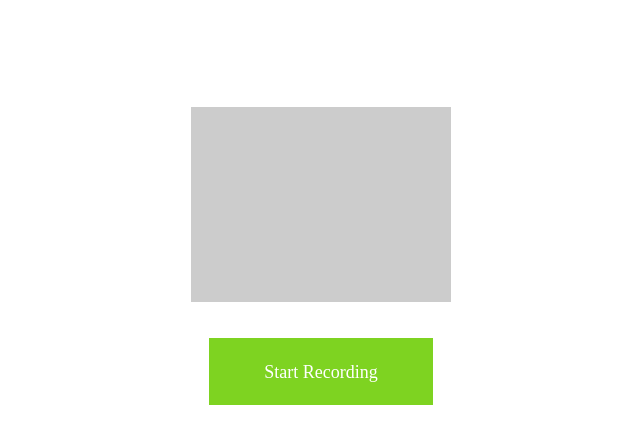
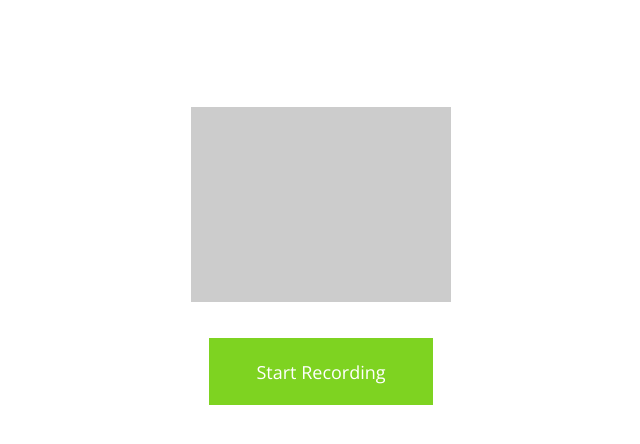
Before and after one commit to ericzou/gif, a plain HTML site: page src/index.html in a window 1280 px wide. Shown: the full height of the page, 319-959 px from the left. Drawn offline with nearby package versions, Linux system fonts and the light colour scheme.

Commit message:
added google font open sans

```diff
--- a/src/index.html
+++ b/src/index.html
@@ -4,6 +4,7 @@
   <title></title>
 </head>
 <link rel="stylesheet" type="text/css" href="css/reset.css">
+<link href='http://fonts.googleapis.com/css?family=Open+Sans' rel='stylesheet' type='text/css'>
 
 <style type="text/css">
 .main {
@@ -12,7 +13,7 @@
   display: flex;
   flex-direction: column;
   align-items: center;
-  font-family: OpenSans;
+  font-family: 'Open Sans', sans-serif;
 }
 
 .progress-bar {
@@ -33,7 +34,7 @@
   background: #7ED321;
   width: 224px;
   height: 67px;
-  font-family: OpenSans;
+  font-family: 'Open Sans', sans-serif;
   font-size: 18px;
   color: #FFFFFF;
   line-height: 24px;
```
